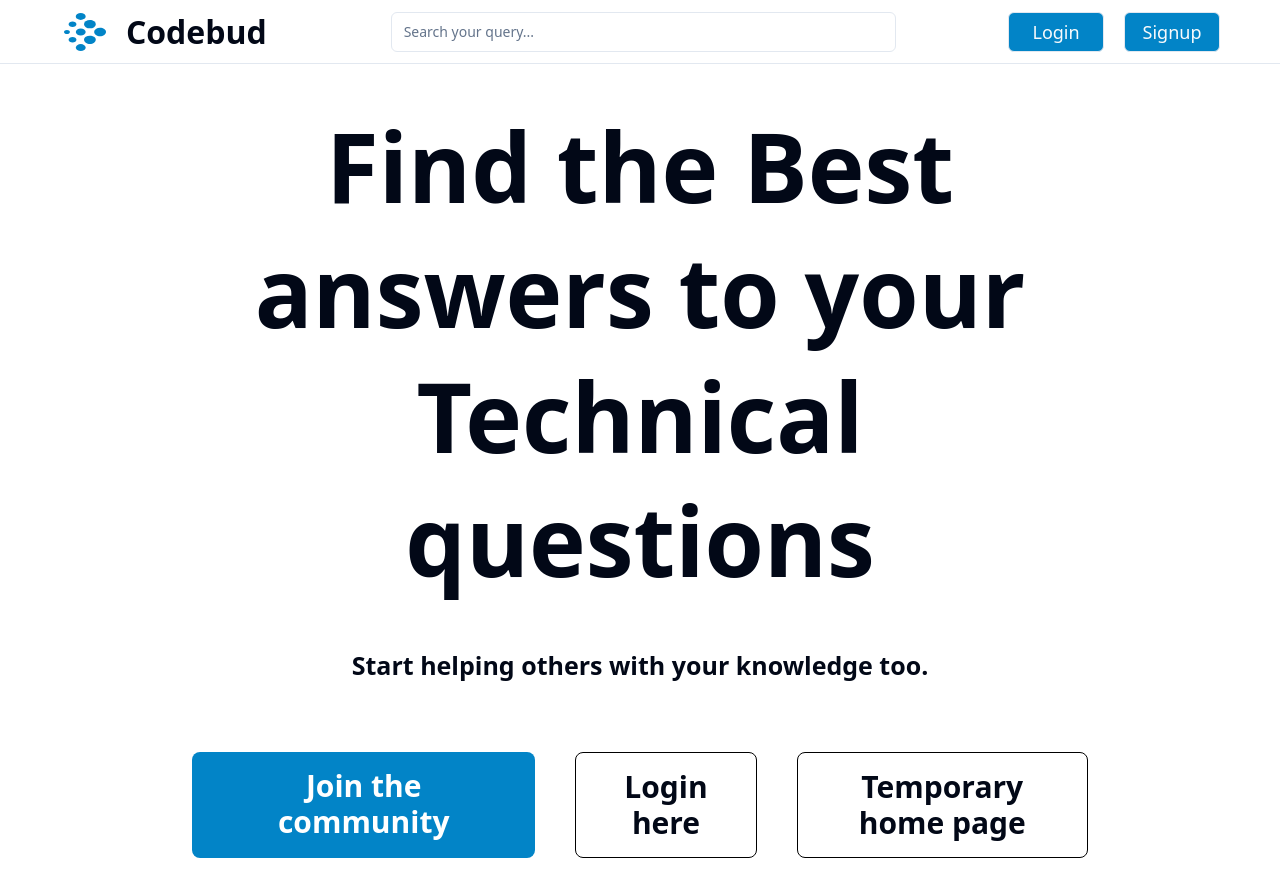
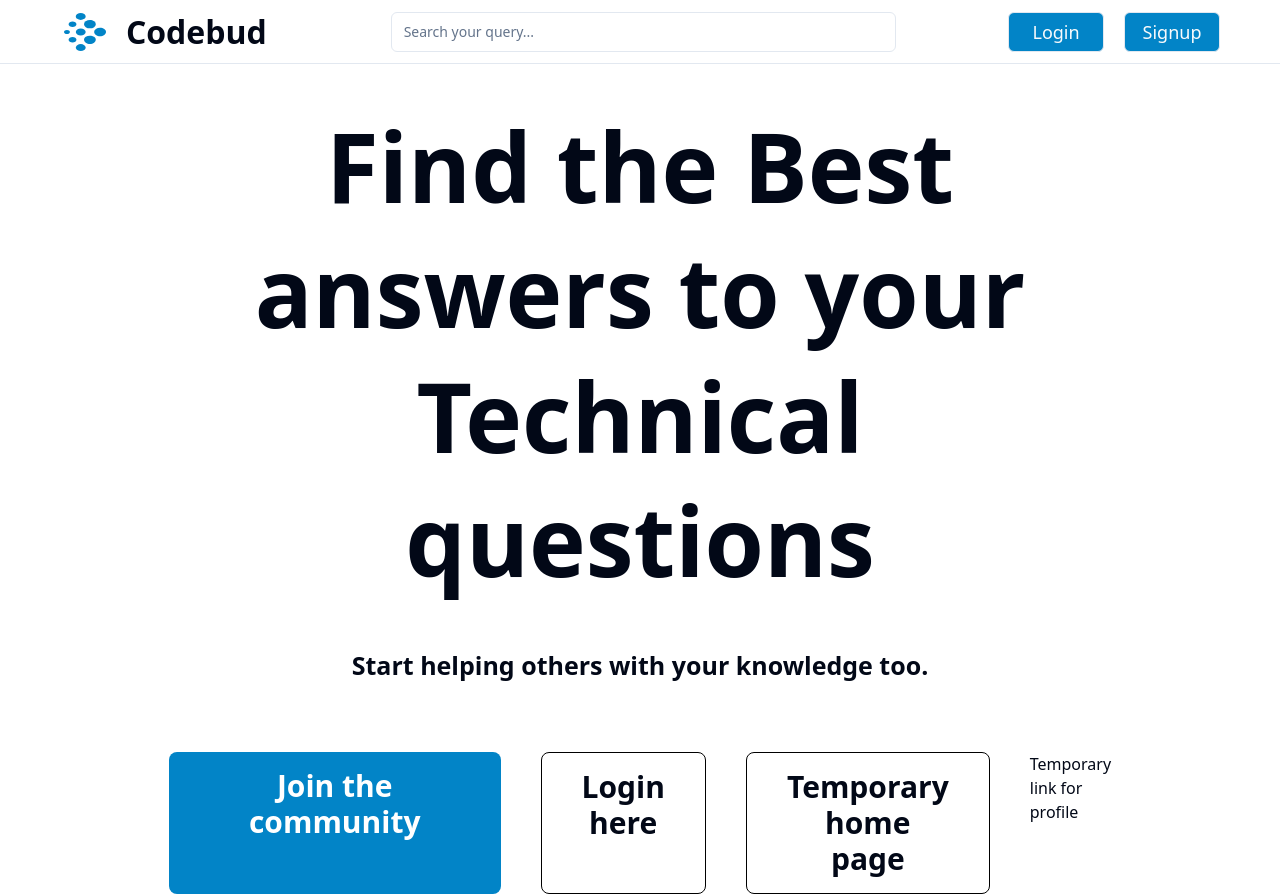
Before and after one commit to karanrajput1999/codebud-client, a React (Vite) app: page / in a window 1280 px wide. Before the commit the page ends 858 px from the top, so only its background shows below. Built offline with nearby package versions, Linux system fonts and the light colour scheme.

Commit message:
temoprary link for profile on landing page

```diff
--- a/src/components/landingpage/LandingPage.tsx
+++ b/src/components/landingpage/LandingPage.tsx
@@ -38,6 +38,7 @@ function LandingPage() {
           {" "}
           Temporary home page
         </Link>
+        <Link to="/users/user">Temporary link for profile</Link>
       </div>
     </main>
   );
```
